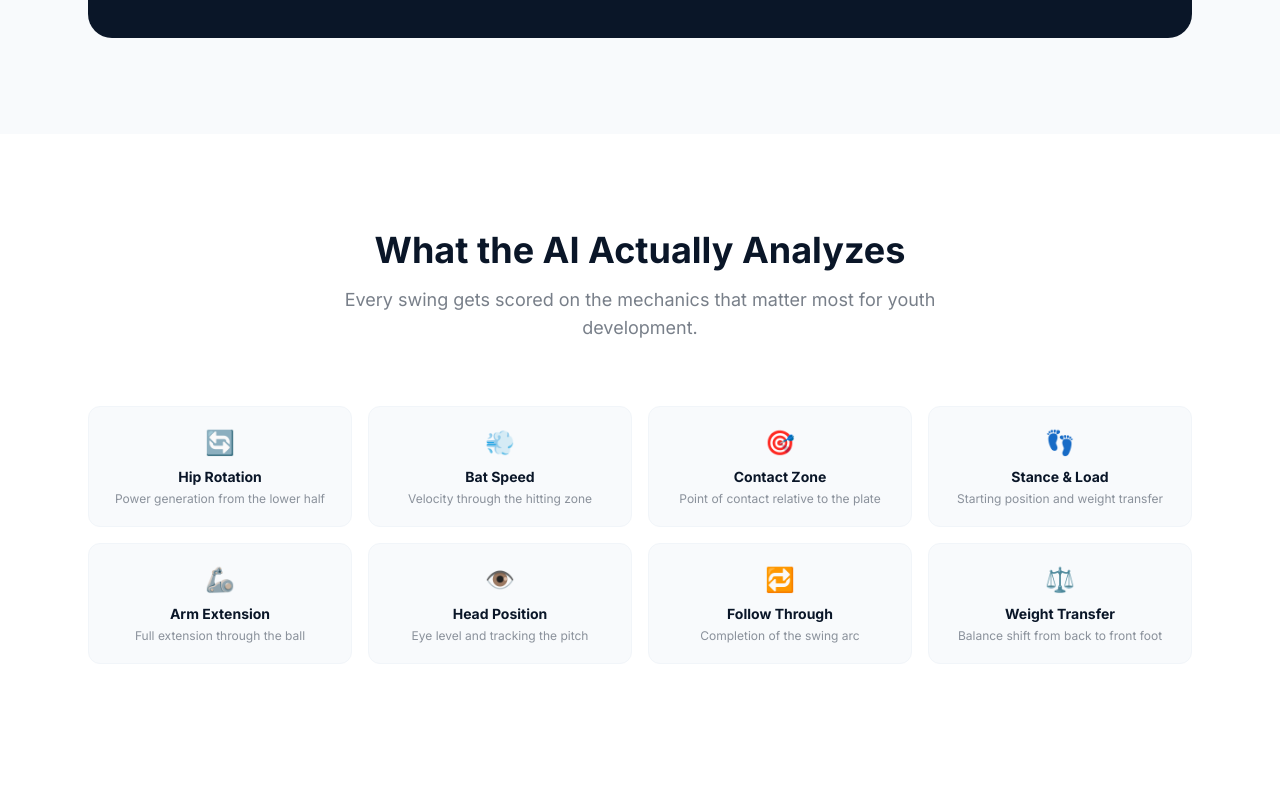
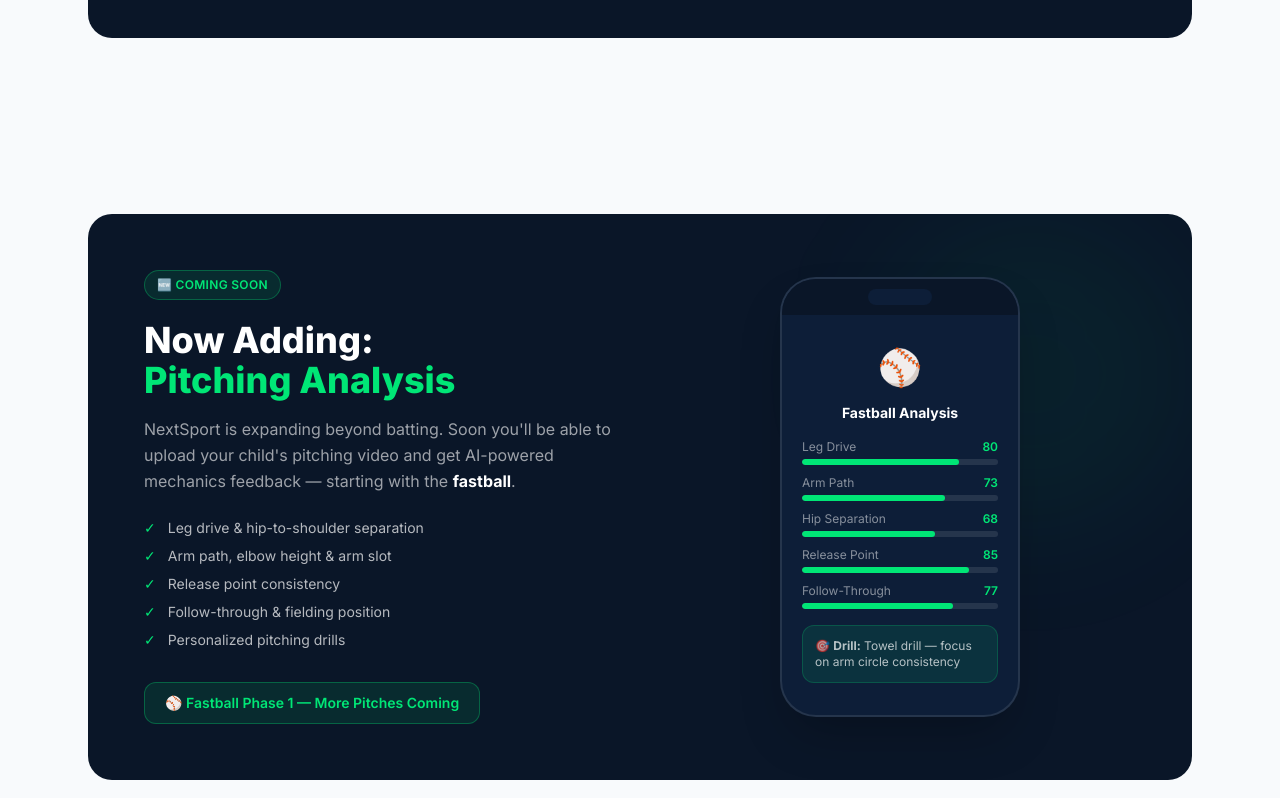
Before and after one commit to developersensforge-create/nextsport-website, a Next.js app: page / in a window 1280 px wide. Shown: the part 2662-3460 px from the top of the page. Built offline with nearby package versions, Linux system fonts and the light colour scheme.

Commit message:
feat: add pitching analysis teaser section (fastball Phase 1)

```diff
--- a/app/page.tsx
+++ b/app/page.tsx
@@ -193,6 +193,80 @@
                       {tag}
                     </span>
                   ))}
+                </div>
+              </div>
+            </div>
+          </div>
+        </section>
+
+        {/* ── PITCHING TEASER ── */}
+        <section className="bg-[#F8FAFC] py-20">
+          <div className="max-w-6xl mx-auto px-6">
+            <div className="bg-[#0A1628] rounded-3xl p-10 md:p-14 grid md:grid-cols-2 gap-12 items-center relative overflow-hidden">
+              {/* Background glow */}
+              <div className="absolute top-0 right-0 w-80 h-80 bg-[#00E676]/5 rounded-full blur-3xl pointer-events-none" />
+
+              <div className="relative">
+                <div className="inline-flex items-center gap-2 bg-[#00E676]/10 border border-[#00E676]/30 text-[#00E676] text-xs font-semibold px-3 py-1.5 rounded-full mb-5 tracking-wide uppercase">
+                  🆕 Coming Soon
+                </div>
+                <h2 className="text-3xl md:text-4xl font-extrabold text-white mb-4">
+                  Now Adding:<br /><span className="text-[#00E676]">Pitching Analysis</span>
+                </h2>
+                <p className="text-white/60 leading-relaxed mb-6">
+                  NextSport is expanding beyond batting. Soon you&apos;ll be able to upload your child&apos;s
+                  pitching video and get AI-powered mechanics feedback — starting with the <strong className="text-white">fastball</strong>.
+                </p>
+                <ul className="space-y-2 mb-8">
+                  {[
+                    "Leg drive & hip-to-shoulder separation",
+                    "Arm path, elbow height & arm slot",
+                    "Release point consistency",
+                    "Follow-through & fielding position",
+                    "Personalized pitching drills",
+                  ].map(f => (
+                    <li key={f} className="flex items-center gap-3 text-white/70 text-sm">
+                      <span className="text-[#00E676]">✓</span>{f}
+                    </li>
+                  ))}
+                </ul>
+                <span className="inline-block bg-[#00E676]/10 border border-[#00E676]/30 text-[#00E676] text-sm font-semibold px-5 py-2.5 rounded-xl">
+                  ⚾ Fastball Phase 1 — More Pitches Coming
+                </span>
+              </div>
+
+              {/* Pitching mockup */}
+              <div className="relative flex justify-center">
+                <div className="w-60 h-[440px] bg-[#0d1e38] rounded-[36px] border-2 border-white/10 shadow-2xl flex flex-col overflow-hidden">
+                  <div className="h-9 bg-[#0A1628] flex items-center justify-center">
+                    <div className="w-16 h-4 bg-[#0d1e38] rounded-full"></div>
+                  </div>
+                  <div className="flex-1 flex flex-col items-center justify-center p-5 gap-4">
+                    <div className="text-4xl">⚾</div>
+                    <p className="text-white font-bold text-sm">Fastball Analysis</p>
+                    <div className="w-full space-y-2.5">
+                      {[
+                        { label: "Leg Drive", val: 80 },
+                        { label: "Arm Path", val: 73 },
+                        { label: "Hip Separation", val: 68 },
+                        { label: "Release Point", val: 85 },
+                        { label: "Follow-Through", val: 77 },
+                      ].map(item => (
+                        <div key={item.label}>
+                          <div className="flex justify-between text-xs text-white/50 mb-1">
+                            <span>{item.label}</span>
+                            <span className="text-[#00E676] font-semibold">{item.val}</span>
+                          </div>
+                          <div className="h-1.5 bg-white/10 rounded-full overflow-hidden">
+                            <div className="h-full bg-[#00E676] rounded-full" style={{ width: `${item.val}%` }}></div>
+                          </div>
+                        </div>
+                      ))}
+                    </div>
+                    <div className="w-full bg-[#00E676]/10 border border-[#00E676]/20 rounded-xl p-3 text-xs text-white/70">
+                      🎯 <strong>Drill:</strong> Towel drill — focus on arm circle consistency
+                    </div>
+                  </div>
                 </div>
               </div>
             </div>
```
